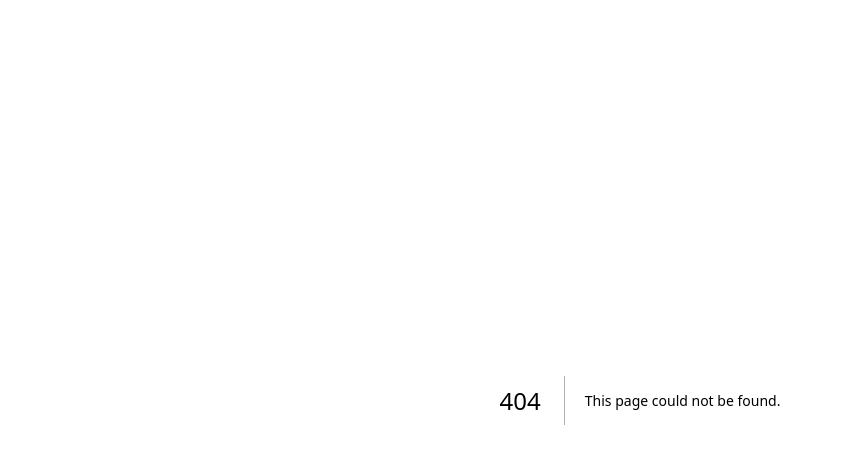
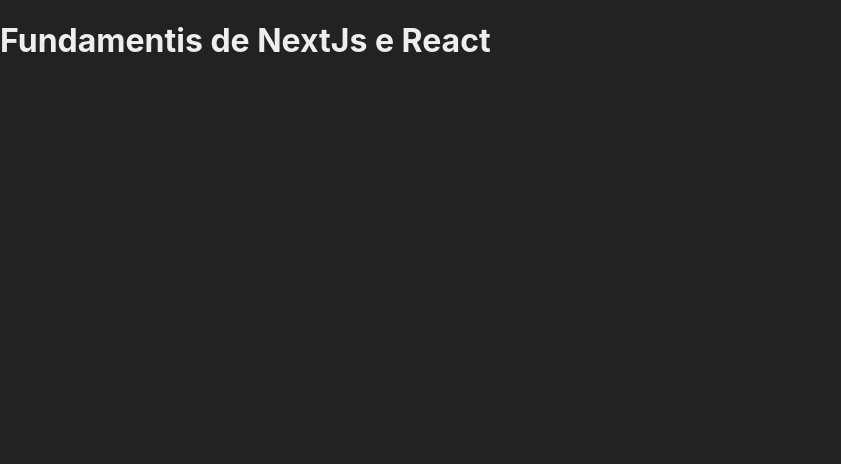
Before and after one commit to Pedrog01/Fundamentals-NextJs, a Next.js app: page /Exemplo in a window 1280 px wide. Before the commit this address had no page. Shown: the top 464 px of the page, without its empty margins (0-841 px from the left). Built offline with nearby package versions, Linux system fonts and the light colour scheme.

Commit message:
Using Component

```diff
--- /dev/null
+++ b/src/components/Cabecalho.jsx
@@ -0,0 +1,7 @@
+export default function Cabecalho (){
+    return(
+        <header>
+            <h1>Fundamentis de NextJs e React</h1>
+        </header>
+    )
+}
--- /dev/null
+++ b/src/pages/Exemplo.jsx
@@ -0,0 +1,11 @@
+import Cabecalho from "../components/Cabecalho";
+
+export default function Exemplo() {
+
+return (
+    <>
+        <Cabecalho></Cabecalho>
+    </>
+)
+
+}
```
